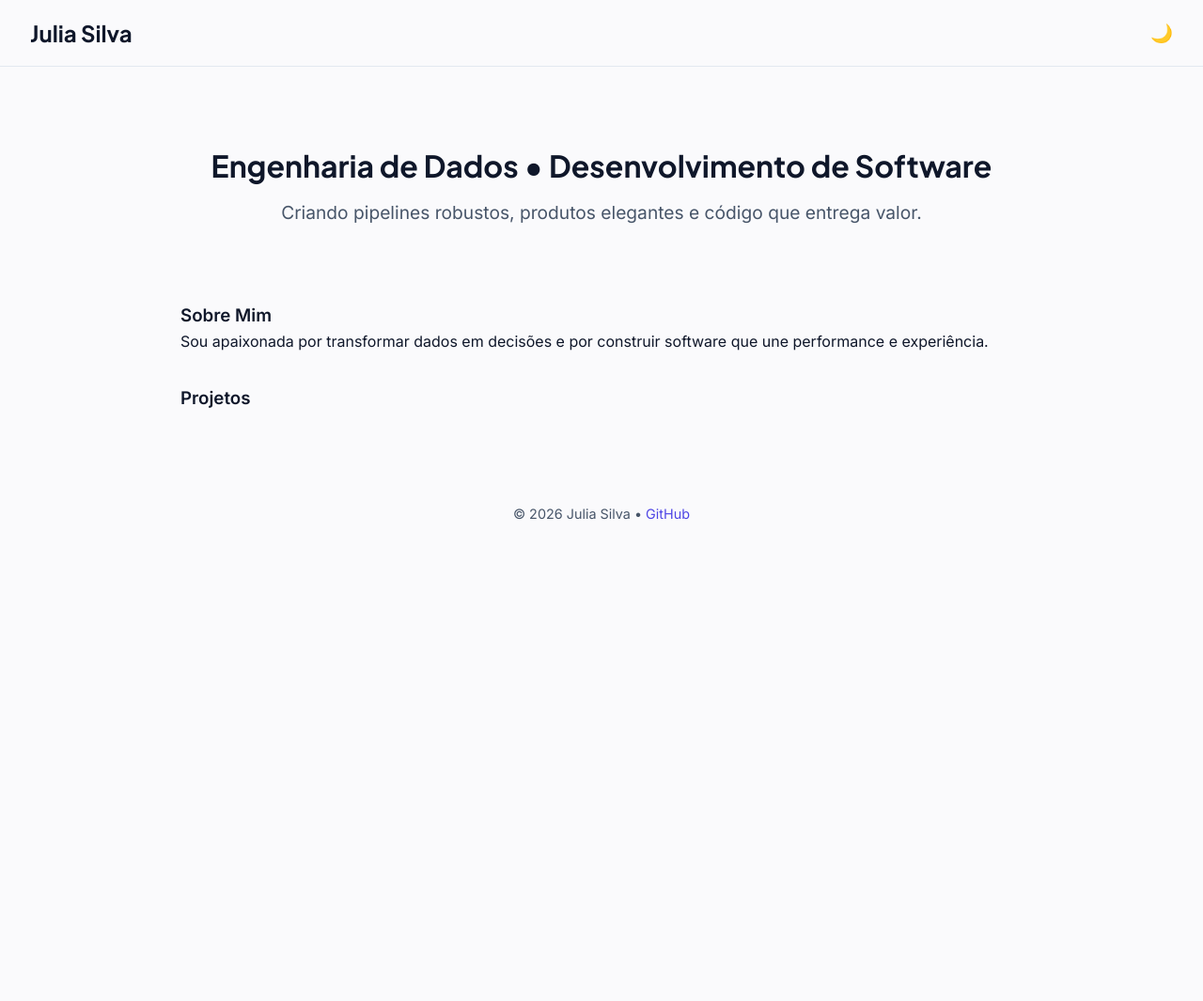
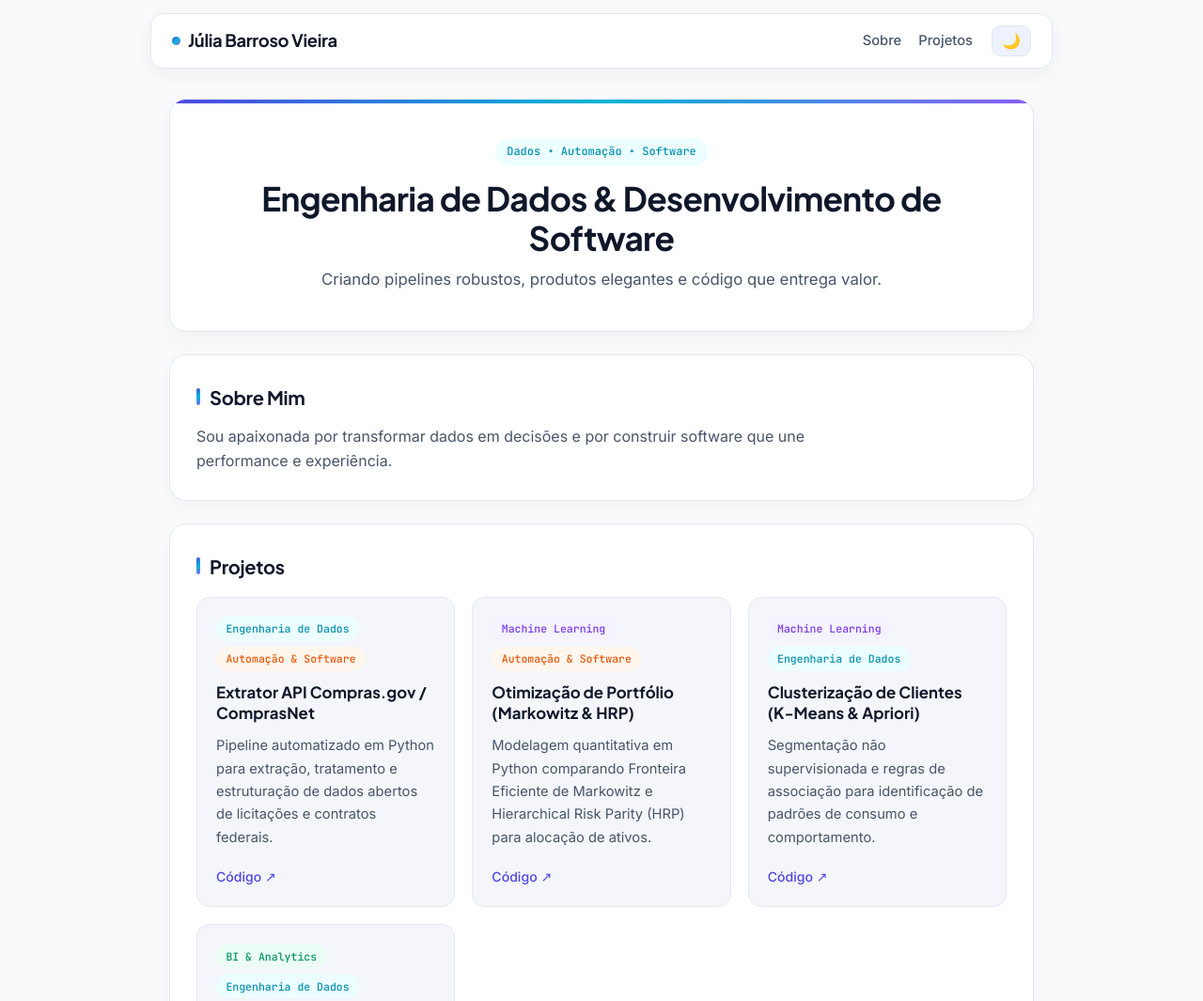
Before and after one commit to juliaaviee/juliaaviee.github.io, a plain HTML site: page index.html in a window 1280 px wide. Shown: the top 1065 px of the page at 94% size. Before the commit the page ends 800 px from the top, so only its background shows below. Drawn offline with Linux system fonts and the light colour scheme.

Commit message:
style: refina design clean com cor e atualiza dados

```diff
--- a/css/style.css
+++ b/css/style.css
@@ -3,44 +3,355 @@
   /* Light theme */
   --color-bg: #FAFAFC;
   --color-card-bg: #FFFFFF;
+  --color-surface-soft: #F4F6FB;
   --color-border: #E2E8F0;
   --color-text-primary: #0F172A;
   --color-text-secondary: #475569;
   --color-accent: #4F46E5;
   --color-accent-hover: #4338CA;
+  --color-accent-soft: #EEF2FF;
   --gradient-accent: linear-gradient(135deg, #4F46E5, #06B6D4, #8B5CF6);
+
   /* Badge colors */
-  --badge-data-bg: #ECFEFF;   --badge-data-text: #0891B2;
-  --badge-ml-bg: #F5F3FF;     --badge-ml-text: #7C3AED;
-  --badge-bi-bg: #ECFDF5;     --badge-bi-text: #059669;
-  --badge-dev-bg: #FFF7ED;    --badge-dev-text: #EA580C;
+  --badge-data-bg: #ECFEFF;
+  --badge-data-text: #0891B2;
+  --badge-ml-bg: #F5F3FF;
+  --badge-ml-text: #7C3AED;
+  --badge-bi-bg: #ECFDF5;
+  --badge-bi-text: #059669;
+  --badge-dev-bg: #FFF7ED;
+  --badge-dev-text: #EA580C;
 }
+
 [data-theme="dark"] {
   --color-bg: #0B0F19;
   --color-card-bg: #111827;
+  --color-surface-soft: #172033;
   --color-border: #1E293B;
   --color-text-primary: #F1F5F9;
   --color-text-secondary: #CBD5E1;
+  --color-accent: #818CF8;
+  --color-accent-hover: #A5B4FC;
+  --color-accent-soft: rgba(129, 140, 248, 0.14);
+
+  --badge-data-bg: rgba(34, 211, 238, 0.14);
+  --badge-data-text: #22D3EE;
+  --badge-ml-bg: rgba(167, 139, 250, 0.14);
+  --badge-ml-text: #A78BFA;
+  --badge-bi-bg: rgba(52, 211, 153, 0.14);
+  --badge-bi-text: #34D399;
+  --badge-dev-bg: rgba(251, 146, 60, 0.14);
+  --badge-dev-text: #FB923C;
 }
 
-* { box-sizing: border-box; margin:0; padding:0; }
-body {font-family: 'Inter', sans-serif; background: var(--color-bg); color: var(--color-text-primary); line-height:1.6;}
-a {color: var(--color-accent); text-decoration:none;}
-a:hover {color: var(--color-accent-hover);}
-.site-header{display:flex;justify-content:space-between;align-items:center;padding:1rem 2rem; border-bottom:1px solid var(--color-border);}
-.logo{font-family:'Plus Jakarta Sans',sans-serif;font-weight:700;font-size:1.5rem;}
-#theme-toggle{background:none;border:none;cursor:pointer;font-size:1.2rem;}
-.site-main{max-width:960px;margin:auto;padding:2rem;}
-.hero{padding:3rem 0;text-align:center;}
-.hero-title{font-family:'Plus Jakarta Sans',sans-serif;font-weight:700;font-size:2rem; margin-bottom:.5rem;}
-.hero-subtitle{font-size:1.2rem;color:var(--color-text-secondary);}
-.about, .projects{margin-top:2rem;}
-.cards-grid{display:grid;grid-template-columns:repeat(auto-fit,minmax(260px,1fr));gap:1.5rem;}
-.card{background:var(--color-card-bg);border:1px solid var(--color-border);border-radius:12px;padding:1.5rem;box-shadow:0 2px 4px rgba(0,0,0,0.05);transition:transform .2s,box-shadow .2s;}
-.card:hover{transform:translateY(-4px);box-shadow:0 6px 12px rgba(0,0,0,0.1);}
-.badge{display:inline-block;padding:0.2rem 0.6rem;border-radius:12px;font-size:0.75rem;margin-right:0.4rem;}
-.badge-data{background:var(--badge-data-bg);color:var(--badge-data-text);}
-.badge-ml{background:var(--badge-ml-bg);color:var(--badge-ml-text);}
-.badge-bi{background:var(--badge-bi-bg);color:var(--badge-bi-text);}
-.badge-dev{background:var(--badge-dev-bg);color:var(--badge-dev-text);}
-.site-footer{text-align:center;padding:1rem;margin-top:3rem;color:var(--color-text-secondary);font-size:0.9rem;}
+*,
+*::before,
+*::after {
+  box-sizing: border-box;
+  margin: 0;
+  padding: 0;
+}
+
+html {
+  scroll-behavior: smooth;
+}
+
+body {
+  font-family: 'Inter', sans-serif;
+  background: var(--color-bg);
+  color: var(--color-text-primary);
+  line-height: 1.65;
+  transition: background-color 0.2s ease, color 0.2s ease;
+}
+
+a {
+  color: var(--color-accent);
+  text-decoration: none;
+  font-weight: 500;
+}
+
+a:hover {
+  color: var(--color-accent-hover);
+  text-decoration: underline;
+}
+
+/* Header & Navegação */
+.site-header {
+  position: sticky;
+  top: 14px;
+  z-index: 10;
+  display: flex;
+  justify-content: space-between;
+  align-items: center;
+  max-width: 960px;
+  margin: 14px auto 0;
+  padding: 12px 22px;
+  background: color-mix(in srgb, var(--color-card-bg) 88%, transparent);
+  backdrop-filter: blur(10px);
+  border: 1px solid var(--color-border);
+  border-radius: 14px;
+  box-shadow: 0 6px 20px rgba(15, 23, 42, 0.05);
+}
+
+.logo {
+  font-family: 'Plus Jakarta Sans', sans-serif;
+  font-weight: 700;
+  font-size: 1.15rem;
+  letter-spacing: -0.02em;
+  color: var(--color-text-primary);
+  display: inline-flex;
+  align-items: center;
+  gap: 8px;
+}
+
+.logo::before {
+  content: "";
+  width: 9px;
+  height: 9px;
+  border-radius: 999px;
+  background: var(--gradient-accent);
+}
+
+.logo:hover {
+  text-decoration: none;
+  color: var(--color-text-primary);
+}
+
+.header-right {
+  display: flex;
+  align-items: center;
+  gap: 20px;
+}
+
+.site-nav {
+  display: flex;
+  align-items: center;
+  gap: 18px;
+  font-size: 0.92rem;
+}
+
+.site-nav a {
+  color: var(--color-text-secondary);
+}
+
+.site-nav a:hover {
+  color: var(--color-accent);
+  text-decoration: none;
+}
+
+#theme-toggle {
+  background: var(--color-accent-soft);
+  color: var(--color-accent);
+  border: 1px solid var(--color-border);
+  border-radius: 10px;
+  cursor: pointer;
+  font-size: 1rem;
+  padding: 6px 10px;
+  transition: transform 0.15s ease, border-color 0.2s ease;
+}
+
+#theme-toggle:hover {
+  transform: translateY(-1px);
+  border-color: var(--color-accent);
+}
+
+/* Conteúdo Principal */
+.site-main {
+  max-width: 960px;
+  margin: 0 auto;
+  padding: 32px 20px 56px;
+}
+
+.hero {
+  position: relative;
+  overflow: hidden;
+  padding: 40px 28px;
+  text-align: center;
+  background: var(--color-card-bg);
+  border: 1px solid var(--color-border);
+  border-radius: 18px;
+  box-shadow: 0 8px 24px rgba(15, 23, 42, 0.04);
+}
+
+.hero::before {
+  content: "";
+  position: absolute;
+  inset: 0 0 auto 0;
+  height: 4px;
+  background: var(--gradient-accent);
+}
+
+.hero-badge {
+  display: inline-block;
+  font-family: 'JetBrains Mono', monospace;
+  font-size: 0.75rem;
+  font-weight: 500;
+  color: var(--badge-data-text);
+  background: var(--badge-data-bg);
+  padding: 4px 12px;
+  border-radius: 999px;
+  margin-bottom: 14px;
+}
+
+.hero-title {
+  font-family: 'Plus Jakarta Sans', sans-serif;
+  font-weight: 700;
+  font-size: clamp(1.6rem, 3.4vw, 2.2rem);
+  letter-spacing: -0.02em;
+  line-height: 1.2;
+  margin-bottom: 10px;
+}
+
+.hero-subtitle {
+  font-size: 1.05rem;
+  color: var(--color-text-secondary);
+  max-width: 60ch;
+  margin: 0 auto;
+}
+
+.about,
+.projects {
+  margin-top: 24px;
+  background: var(--color-card-bg);
+  border: 1px solid var(--color-border);
+  border-radius: 18px;
+  padding: 28px;
+  box-shadow: 0 6px 20px rgba(15, 23, 42, 0.03);
+}
+
+.about h2,
+.projects h2 {
+  font-family: 'Plus Jakarta Sans', sans-serif;
+  font-size: 1.25rem;
+  letter-spacing: -0.015em;
+  margin-bottom: 12px;
+  display: flex;
+  align-items: center;
+  gap: 10px;
+}
+
+.about h2::before,
+.projects h2::before {
+  content: "";
+  width: 4px;
+  height: 18px;
+  border-radius: 999px;
+  background: var(--gradient-accent);
+}
+
+.about p {
+  color: var(--color-text-secondary);
+  max-width: 66ch;
+}
+
+/* Grid e Cards de Projetos */
+.cards-grid {
+  display: grid;
+  grid-template-columns: repeat(auto-fit, minmax(260px, 1fr));
+  gap: 18px;
+  margin-top: 16px;
+}
+
+.card {
+  background: var(--color-surface-soft);
+  border: 1px solid var(--color-border);
+  border-radius: 14px;
+  padding: 20px;
+  display: flex;
+  flex-direction: column;
+  gap: 12px;
+  transition: transform 0.2s ease, box-shadow 0.2s ease, border-color 0.2s ease;
+}
+
+.card:hover {
+  transform: translateY(-4px);
+  border-color: var(--color-accent);
+  box-shadow: 0 12px 24px rgba(79, 70, 229, 0.1);
+}
+
+.card-badges {
+  display: flex;
+  flex-wrap: wrap;
+  gap: 6px;
+}
+
+.card h3 {
+  font-family: 'Plus Jakarta Sans', sans-serif;
+  font-size: 1.05rem;
+  line-height: 1.3;
+}
+
+.card p {
+  font-size: 0.92rem;
+  color: var(--color-text-secondary);
+}
+
+.card-links {
+  display: flex;
+  gap: 14px;
+  margin-top: auto;
+  padding-top: 6px;
+  font-size: 0.88rem;
+}
+
+.badge {
+  display: inline-block;
+  padding: 0.22rem 0.65rem;
+  border-radius: 999px;
+  font-family: 'JetBrains Mono', monospace;
+  font-size: 0.72rem;
+  font-weight: 500;
+}
+
+.badge-data {
+  background: var(--badge-data-bg);
+  color: var(--badge-data-text);
+}
+
+.badge-ml {
+  background: var(--badge-ml-bg);
+  color: var(--badge-ml-text);
+}
+
+.badge-bi {
+  background: var(--badge-bi-bg);
+  color: var(--badge-bi-text);
+}
+
+.badge-dev {
+  background: var(--badge-dev-bg);
+  color: var(--badge-dev-text);
+}
+
+/* Footer */
+.site-footer {
+  max-width: 960px;
+  margin: 16px auto 32px;
+  padding: 16px 24px;
+  text-align: center;
+  color: var(--color-text-secondary);
+  font-size: 0.9rem;
+  border-top: 1px solid var(--color-border);
+}
+
+@media (max-width: 640px) {
+  .site-header {
+    margin: 10px 12px 0;
+    padding: 12px 16px;
+  }
+
+  .site-nav {
+    display: none;
+  }
+
+  .site-main {
+    padding: 24px 12px 40px;
+  }
+
+  .hero,
+  .about,
+  .projects {
+    padding: 20px 16px;
+    border-radius: 14px;
+  }
+}
--- a/index.html
+++ b/index.html
@@ -6,35 +6,42 @@
   <link href="https://fonts.googleapis.com/css2?family=Inter:wght@400;500;600&family=JetBrains+Mono:wght@400;500;600&family=Plus+Jakarta+Sans:wght@600;700&display=swap" rel="stylesheet">
   <meta charset="UTF-8" />
   <meta name="viewport" content="width=device-width, initial-scale=1.0" />
-  <title>Portfólio – Engenharia de Dados & Software</title>
+  <title>Júlia Barroso Vieira – Engenharia de Dados & Software</title>
   <link rel="stylesheet" href="./css/style.css" />
-  <script defer src="./js/main.js"></script>
+  <script type="module" src="./js/main.js"></script>
 </head>
 <body>
   <header class="site-header">
-    <h1 class="logo">Julia&nbsp;Silva</h1>
-    <button id="theme-toggle" aria-label="Alternar modo escuro">🌙</button>
+    <a href="#" class="logo">Júlia Barroso Vieira</a>
+    <div class="header-right">
+      <nav class="site-nav" aria-label="Navegação principal">
+        <a href="#sobre">Sobre</a>
+        <a href="#projetos">Projetos</a>
+      </nav>
+      <button id="theme-toggle" aria-label="Alternar modo escuro">🌙</button>
+    </div>
   </header>
 
   <main class="site-main">
     <section class="hero">
-      <h2 class="hero-title">Engenharia de Dados • Desenvolvimento de Software</h2>
+      <span class="hero-badge">Dados • Automação • Software</span>
+      <h1 class="hero-title">Engenharia de Dados & Desenvolvimento de Software</h1>
       <p class="hero-subtitle">Criando pipelines robustos, produtos elegantes e código que entrega valor.</p>
     </section>
 
-    <section class="about">
-      <h3>Sobre Mim</h3>
+    <section id="sobre" class="about">
+      <h2>Sobre Mim</h2>
       <p>Sou apaixonada por transformar dados em decisões e por construir software que une performance e experiência.</p>
     </section>
 
-    <section class="projects">
-      <h3>Projetos</h3>
+    <section id="projetos" class="projects">
+      <h2>Projetos</h2>
       <div id="projects-container" class="cards-grid"></div>
     </section>
   </main>
 
   <footer class="site-footer">
-    <p>© 2026 Julia Silva • <a href="https://github.com/julia" target="_blank">GitHub</a></p>
+    <p>© 2026 Júlia Barroso Vieira • <a href="https://github.com/juliaaviee" target="_blank" rel="noopener noreferrer">GitHub</a></p>
   </footer>
 </body>
 </html>
--- a/js/data.js
+++ b/js/data.js
@@ -1,24 +1,31 @@
 // Dados dos projetos - adicione ou remova entradas conforme necessário
 export const projects = [
   {
-    title: "Data Lake Automation",
-    description: "Pipeline ETL em Airflow com Snowflake e dbt, entrega de dados limpa e versionada.",
-    badges: ["badge-data"],
-    repo: "https://github.com/julia/data-lake-automation",
-    link: "https://julia.github.io/data-lake-automation"
+    title: "Extrator API Compras.gov / ComprasNet",
+    description: "Pipeline automatizado em Python para extração, tratamento e estruturação de dados abertos de licitações e contratos federais.",
+    badges: ["badge-data", "badge-dev"],
+    repo: "https://github.com/juliaaviee/extrator_API_Compras_Net",
+    link: ""
   },
   {
-    title: "Realtime Analytics Dashboard",
-    description: "Dashboard interativo usando React (static) e D3.js para visualizações de streams Kafka.",
-    badges: ["badge-bi", "badge-dev"],
-    repo: "https://github.com/julia/realtime-dashboard",
-    link: "https://julia.github.io/realtime-dashboard"
+    title: "Otimização de Portfólio (Markowitz & HRP)",
+    description: "Modelagem quantitativa em Python comparando Fronteira Eficiente de Markowitz e Hierarchical Risk Parity (HRP) para alocação de ativos.",
+    badges: ["badge-ml", "badge-dev"],
+    repo: "https://github.com/juliaaviee",
+    link: ""
   },
   {
-    title: "ML Model Registry",
-    description: "Serviço simples de registro de modelos com FastAPI e armazenamento S3, CI/CD via GitHub Actions.",
-    badges: ["badge-ml"],
-    repo: "https://github.com/julia/ml-model-registry",
-    link: "https://julia.github.io/ml-model-registry"
+    title: "Clusterização de Clientes (K-Means & Apriori)",
+    description: "Segmentação não supervisionada e regras de associação para identificação de padrões de consumo e comportamento.",
+    badges: ["badge-ml", "badge-data"],
+    repo: "https://github.com/juliaaviee",
+    link: ""
+  },
+  {
+    title: "Dashboard Executivo de Vendas & Lucratividade",
+    description: "Painel interativo em Power BI com modelagem dimensional e KPIs financeiros para acompanhamento comercial.",
+    badges: ["badge-bi", "badge-data"],
+    repo: "https://github.com/juliaaviee",
+    link: ""
   }
 ];
--- a/js/main.js
+++ b/js/main.js
@@ -1,5 +1,12 @@
 // main.js – renderiza projetos dinamicamente a partir de data.js
 import { projects } from "./data.js";
+
+const BADGE_LABELS = {
+  "badge-data": "Engenharia de Dados",
+  "badge-ml": "Machine Learning",
+  "badge-bi": "BI & Analytics",
+  "badge-dev": "Automação & Software",
+};
 
 function createBadge(className, text) {
   const span = document.createElement("span");
@@ -11,11 +18,26 @@ function createBadge(className, text) {
 function renderProjects() {
   const container = document.getElementById("projects-container");
   if (!container) return;
-  projects.forEach(p => {
-    const card = document.createElement("div");
+
+  container.innerHTML = "";
+
+  projects.forEach((p) => {
+    const card = document.createElement("article");
     card.className = "card";
 
-    const title = document.createElement("h4");
+    if (Array.isArray(p.badges) && p.badges.length > 0) {
+      const badgesWrapper = document.createElement("div");
+      badgesWrapper.className = "card-badges";
+
+      p.badges.forEach((b) => {
+        const text = BADGE_LABELS[b] || b;
+        badgesWrapper.appendChild(createBadge(b, text));
+      });
+
+      card.appendChild(badgesWrapper);
+    }
+
+    const title = document.createElement("h3");
     title.textContent = p.title;
     card.appendChild(title);
 
@@ -23,53 +45,48 @@ function renderProjects() {
     desc.textContent = p.description;
     card.appendChild(desc);
 
-    // Badges
-    if (Array.isArray(p.badges)) {
-      p.badges.forEach(b => {
-        let text = "";
-        switch (b) {
-          case "badge-data": text = "Engenharia de Dados"; break;
-          case "badge-ml": text = "Machine Learning"; break;
-          case "badge-bi": text = "BI & Analytics"; break;
-          case "badge-dev": text = "Automação & Software"; break;
-          default: text = b;
-        }
-        const badgeEl = createBadge(b, text);
-        card.appendChild(badgeEl);
-      });
-    }
+    const linksDiv = document.createElement("div");
+    linksDiv.className = "card-links";
 
-    // Links (repo & demo)
-    const linksDiv = document.createElement("div");
-    linksDiv.style.marginTop = "0.5rem";
     if (p.repo) {
       const a = document.createElement("a");
       a.href = p.repo;
       a.target = "_blank";
-      a.textContent = "Código";
-      a.style.marginRight = "0.8rem";
+      a.rel = "noopener noreferrer";
+      a.textContent = "Código ↗";
       linksDiv.appendChild(a);
     }
+
     if (p.link) {
       const a = document.createElement("a");
       a.href = p.link;
       a.target = "_blank";
-      a.textContent = "Demo";
+      a.rel = "noopener noreferrer";
+      a.textContent = "Demo ↗";
       linksDiv.appendChild(a);
     }
+
     card.appendChild(linksDiv);
-
     container.appendChild(card);
   });
 }
 
 function initThemeToggle() {
   const btn = document.getElementById("theme-toggle");
+  const html = document.documentElement;
   if (!btn) return;
+
+  const savedTheme = localStorage.getItem("theme");
+  if (savedTheme === "dark") {
+    html.setAttribute("data-theme", "dark");
+    btn.textContent = "☀️";
+  }
+
   btn.addEventListener("click", () => {
-    const html = document.documentElement;
     const isDark = html.getAttribute("data-theme") === "dark";
-    html.setAttribute("data-theme", isDark ? "light" : "dark");
+    const nextTheme = isDark ? "light" : "dark";
+    html.setAttribute("data-theme", nextTheme);
+    localStorage.setItem("theme", nextTheme);
     btn.textContent = isDark ? "🌙" : "☀️";
   });
 }
```
